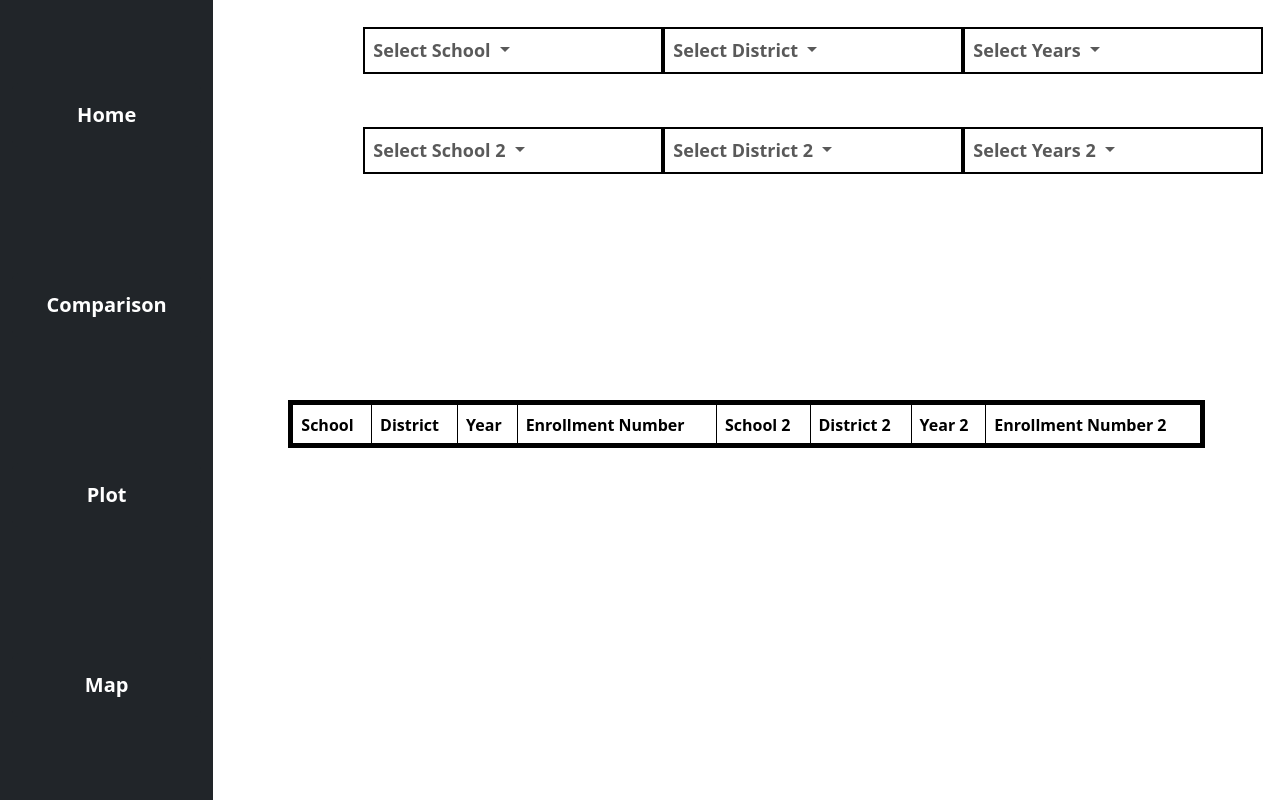
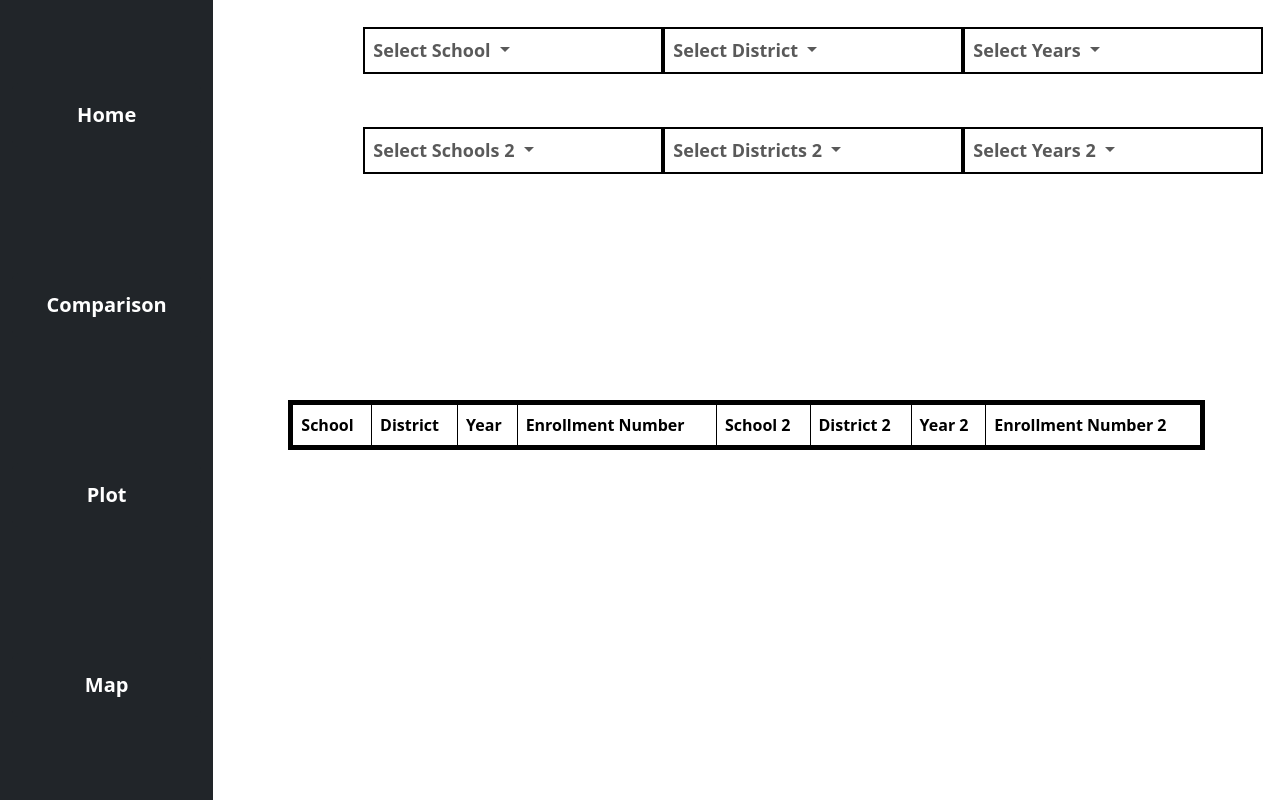
Before and after one commit to ColeJMitchell/pennsylvania-department-of-education-website, a Django app: page /comparison/ in a window 1280 px wide. Run offline with Django 5.2, Linux system fonts and the light colour scheme; lists and menus that the app fills with data are empty.

Commit message:
getting close to having comparison page work

```diff
--- a/src/templates/comparison.html
+++ b/src/templates/comparison.html
@@ -206,7 +206,7 @@
                             {% if school_submit2 %}
                             {{ school_submit2 }}
                             {% else %}
-                            Select School 2
+                            Select Schools 2
                             {% endif %}
                           </a>
                           <ul class="dropdown-menu" aria-labelledby="schoolsDropdown">
@@ -234,7 +234,7 @@
                           {% if district_submit2 %}
                           {{ district_submit2 }}
                           {% else %}
-                            Select District 2
+                            Select Districts 2
                           {% endif %}
                         </a>
                         <ul class="dropdown-menu" aria-labelledby="schoolsDropdown">
@@ -302,21 +302,24 @@
                           </tr>
                       </thead>
                       <tbody>
-
+                          {% for row in enrollment1 %}
                               <tr>
-                                {% for row in enrollment1 %}
                                   <td>{{ row.school }}</td>
                                   <td>{{ row.district }}</td>
                                   <td>{{ row.years }}</td>
                                   <td>{{ row.enrollmentnum }}</td>
-                                {% endfor %}
-                                  {% for row2 in enrollment2 %}
+                              </tr>
+                          {% endfor %}
+
+                            {% for row2 in enrollment2 %}
+                                <tr>
                                     <td>{{ row2.school2 }}</td>
                                     <td>{{ row2.district2 }}</td>
                                     <td>{{ row2.years2 }}</td>
                                     <td>{{ row2.enrollmentnum2 }}</td>
-                                  {% endfor %}
-                              </tr>
+                                </tr>
+                            {% endfor %}
+
                       </tbody>
                   </table>
               </div>
@@ -327,18 +330,10 @@
                 <input type="hidden" id="school_submit_id" name="school_submit">
                 <input type="hidden" id="district_submit_id" name="district_submit">
                 <input type="hidden" id="year_submit_id" name="year_submit">
-              </form>
-
-              <form method="post" action="{% url 'comparison' %}" id="submission2">
-                {% csrf_token %}
                 <input type="hidden" id="school_submit_id2" name="school_submit2">
                 <input type="hidden" id="district_submit_id2" name="district_submit2">
                 <input type="hidden" id="year_submit_id2" name="year_submit2">
               </form>
-
-
-
-
             </div>
         </div>
     </div>
@@ -367,15 +362,6 @@
             year_submit = year;
             checkSubmit();
         }
-        function checkSubmit() {
-        if (school_submit !== "Select Schools" || district_submit !== "Select District" || year_submit !== "Select Years") {
-          document.getElementById("school_submit_id").value = school_submit;
-          document.getElementById("district_submit_id").value = district_submit;
-          document.getElementById("year_submit_id").value = year_submit;
-          document.getElementById("submission").submit();
-        }
-        }
-
 
         function changeSchool2(school) {
             document.getElementById("dropdown4").textContent = school;
@@ -393,12 +379,15 @@
             checkSubmit2();
         }
 
-        function checkSubmit2() {
-        if (school_submit2 !== "Select Schools 2" || district_submit2 !== "Select District 2" || year_submit2 !== "Select Years 2") {
+        function checkSubmit() {
+        if (school_submit2 !== "Select Schools 2" || district_submit2 !== "Select District 2" || year_submit2 !== "Select Years 2" ||  school_submit !== "Select Schools" || district_submit !== "Select District" || year_submit !== "Select Years") {
           document.getElementById("school_submit_id2").value = school_submit2;
           document.getElementById("district_submit_id2").value = district_submit2;
           document.getElementById("year_submit_id2").value = year_submit2;
-          document.getElementById("submission2").submit();
+          document.getElementById("school_submit_id").value = school_submit;
+          document.getElementById("district_submit_id").value = district_submit;
+          document.getElementById("year_submit_id").value = year_submit;
+          document.getElementById("submission").submit();
         }
         }
 
```
